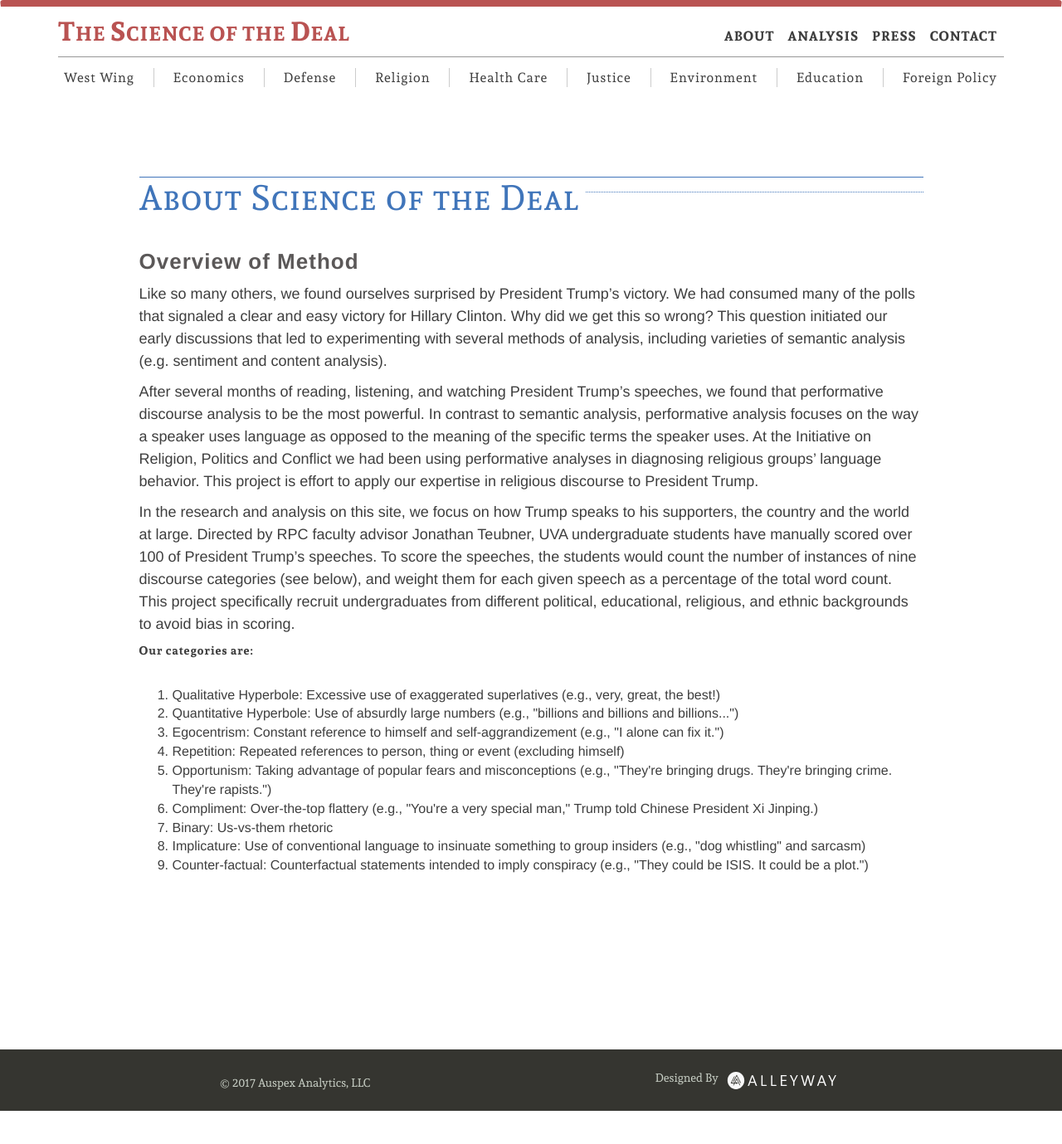
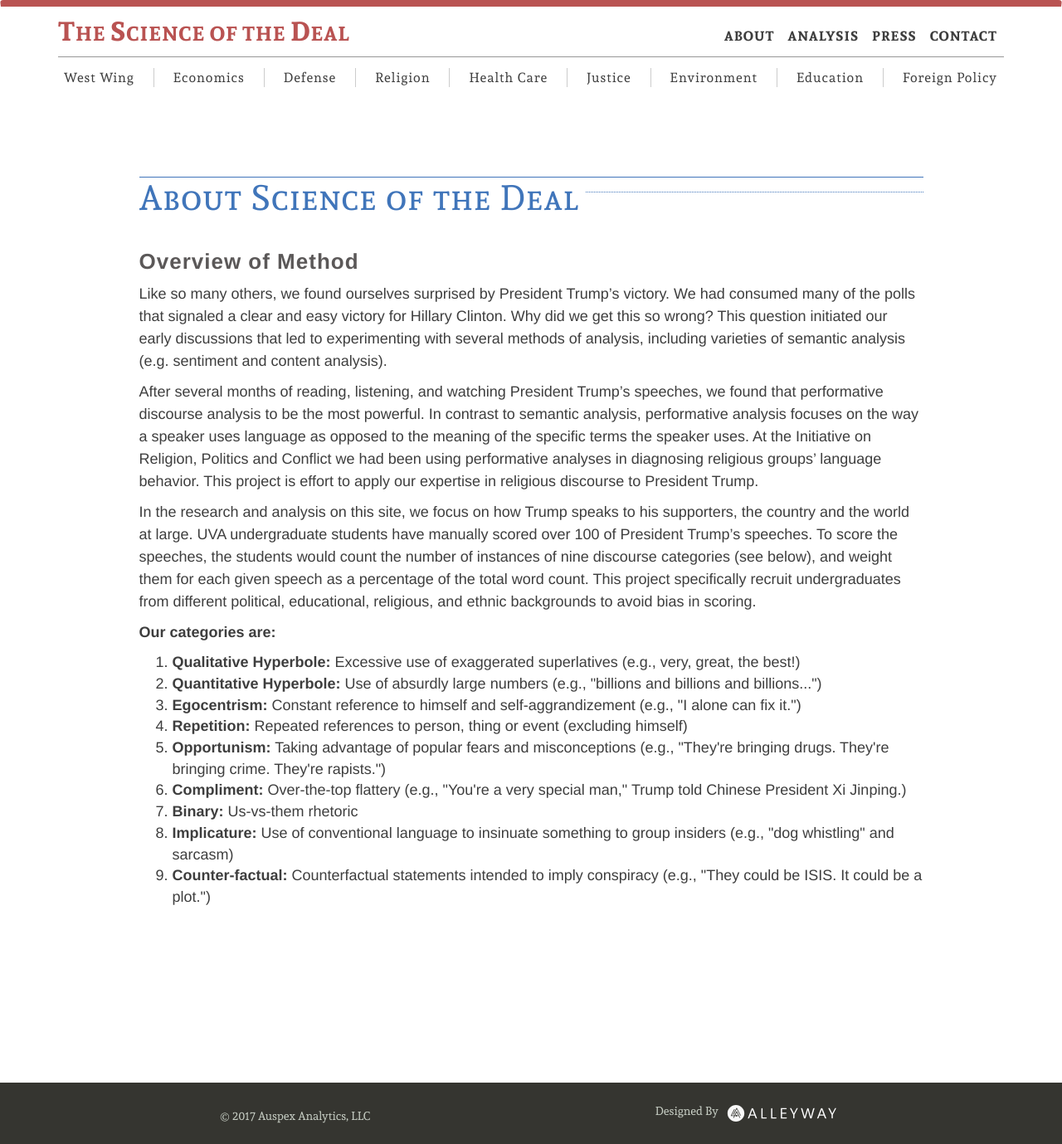
Before and after one commit to alleyway/thescienceofthedeal, a Jekyll site: the page built from about.html, in a window 1280 px wide. Shown: the whole page at 83% size. Built offline with Jekyll 4.4.1, drawn with Linux system fonts in a browser that asks for light colours; before the commit the page ends 1339 px from its top, so only the background shows below that.

Commit message:
method formats

```diff
--- a/about.html
+++ b/about.html
@@ -17,19 +17,19 @@ description: About description goes here
 
             <p>After several months of reading, listening, and watching President Trump’s speeches, we found that performative discourse analysis to be the most powerful. In contrast to semantic analysis, performative analysis focuses on the way a speaker uses language as opposed to the meaning of the specific terms the speaker uses. At the Initiative on Religion, Politics and Conflict we had been using performative analyses in diagnosing religious groups’ language behavior. This project is effort to apply our expertise in religious discourse to President Trump.</p>
 
-            <p>In the research and analysis on this site, we focus on how Trump speaks to his supporters, the country and the world at large. Directed by RPC faculty advisor Jonathan Teubner, UVA undergraduate students have manually scored over 100 of President Trump’s speeches. To score the speeches, the students would count the number of instances of nine discourse categories (see below), and weight them for each given speech as a percentage of the total word count. This project specifically recruit undergraduates from different political, educational, religious, and ethnic backgrounds to avoid bias in scoring.</p>
+            <p>In the research and analysis on this site, we focus on how Trump speaks to his supporters, the country and the world at large. UVA undergraduate students have manually scored over 100 of President Trump’s speeches. To score the speeches, the students would count the number of instances of nine discourse categories (see below), and weight them for each given speech as a percentage of the total word count. This project specifically recruit undergraduates from different political, educational, religious, and ethnic backgrounds to avoid bias in scoring.</p>
 
-            <h5>Our categories are:</h4>
-            <ol type="1" style="font-size:16px">
-            <li>Qualitative Hyperbole: Excessive use of exaggerated superlatives (e.g., very, great, the best!)</li>
-            <li>Quantitative Hyperbole: Use of absurdly large numbers (e.g., "billions and billions and billions...") </li>
-            <li>Egocentrism: Constant reference to himself and self-aggrandizement (e.g., "I alone can fix it.") </li>
-            <li>Repetition: Repeated references to person, thing or event (excluding himself) </li>
-            <li>Opportunism: Taking advantage of popular fears and misconceptions (e.g., "They're bringing drugs. They're bringing crime. They're rapists.") </li>
-            <li>Compliment: Over-the-top flattery (e.g., "You're a very special man," Trump told Chinese President Xi Jinping.) </li>
-            <li>Binary: Us-vs-them rhetoric</li>
-            <li>Implicature: Use of conventional language to insinuate something to group insiders (e.g., "dog whistling" and sarcasm) </li>
-            <li>Counter-factual: Counterfactual statements intended to imply conspiracy (e.g., "They could be ISIS. It could be a plot.") </li>
+            <p><b>Our categories are:</b></p>
+            <ol type="1" style="font-size:18px">
+            <li><b>Qualitative Hyperbole:</b> Excessive use of exaggerated superlatives (e.g., very, great, the best!)</li>
+            <li><b>Quantitative Hyperbole:</b> Use of absurdly large numbers (e.g., "billions and billions and billions...") </li>
+            <li><b>Egocentrism:</b> Constant reference to himself and self-aggrandizement (e.g., "I alone can fix it.") </li>
+            <li><b>Repetition:</b> Repeated references to person, thing or event (excluding himself) </li>
+            <li><b>Opportunism:</b> Taking advantage of popular fears and misconceptions (e.g., "They're bringing drugs. They're bringing crime. They're rapists.") </li>
+            <li><b>Compliment:</b> Over-the-top flattery (e.g., "You're a very special man," Trump told Chinese President Xi Jinping.) </li>
+            <li><b>Binary:</b> Us-vs-them rhetoric</li>
+            <li><b>Implicature:</b> Use of conventional language to insinuate something to group insiders (e.g., "dog whistling" and sarcasm) </li>
+            <li><b>Counter-factual:</b> Counterfactual statements intended to imply conspiracy (e.g., "They could be ISIS. It could be a plot.") </li>
             </ol>
 
 
```
